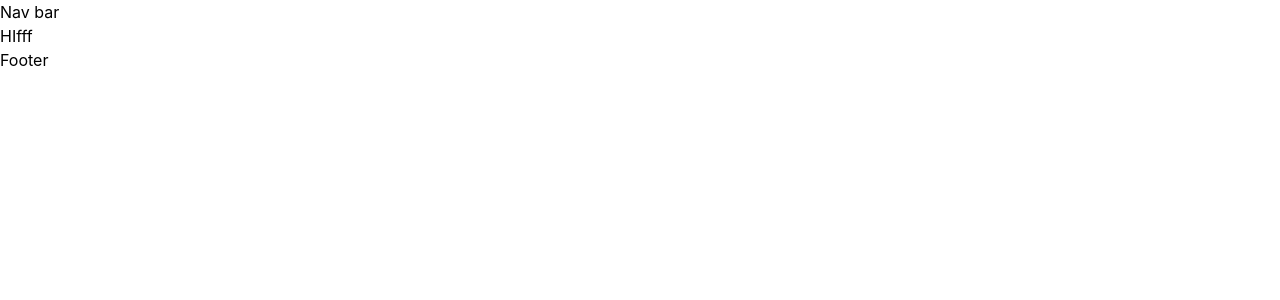
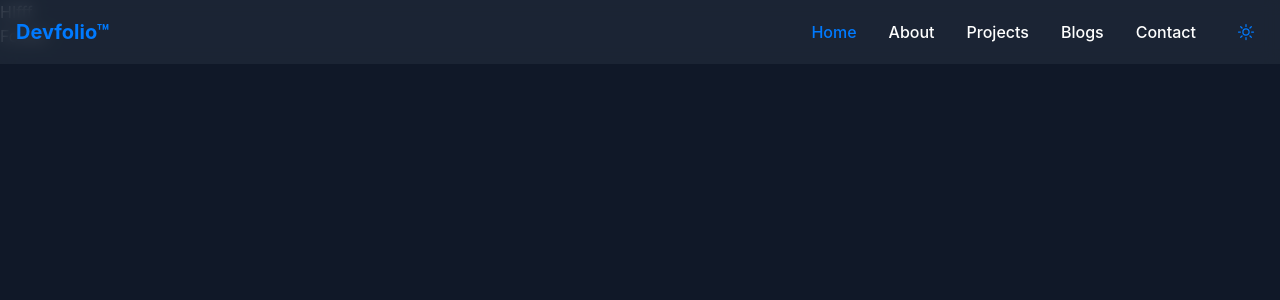
Before and after one commit to Kavishka15055/Portfolio-Website, a Next.js app in the folder portfolio-website/: page / in a window 1280 px wide. Shown: the top 300 px of the page. Built offline with nearby package versions, Linux system fonts and the light colour scheme.

Commit message:
Update layout.tsx

```diff
--- a/portfolio-website/src/app/layout.tsx
+++ b/portfolio-website/src/app/layout.tsx
@@ -1,6 +1,7 @@
 import type { Metadata } from "next";
 import { Geist, Geist_Mono } from "next/font/google";
 import "./globals.css";
+import Navbar from "./components/Navbar";
 
 const geistSans = Geist({
   variable: "--font-geist-sans",
@@ -25,9 +26,9 @@ export default function RootLayout({
   return (
     <html lang="en">
       <body
-        className={`${geistSans.variable} ${geistMono.variable} antialiased`}
+        className={`${geistSans.variable} ${geistMono.variable} antialiased bg-gray-900 text-white`}
       >
-        <nav>Nav bar</nav>
+        <Navbar />
         {children}
         <footer>Footer</footer>
       </body>
```
